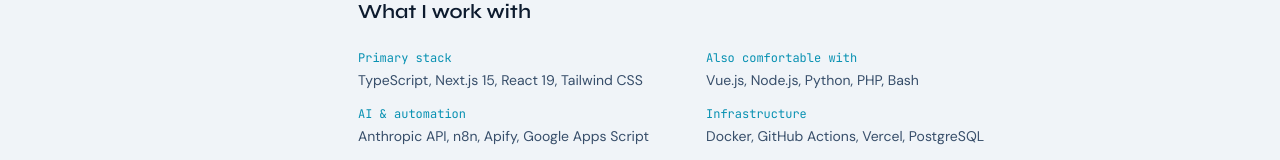
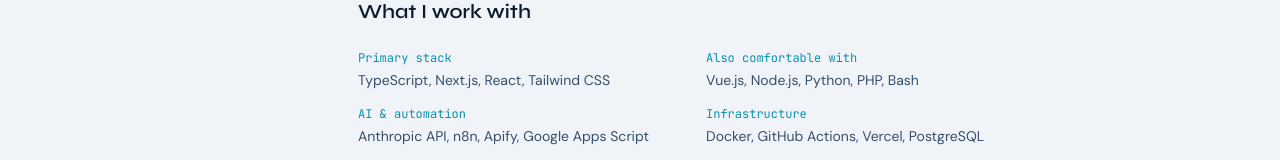
Before and after one commit to mojoro/john-moorman-portfolio, a Next.js app: page /about in a window 1280 px wide. Shown: the part 1135-1295 px from the top of the page. Built offline with nearby package versions, Linux system fonts and the light colour scheme.

Commit message:
Drop version numbers from user-facing content

```diff
--- a/app/about/page.tsx
+++ b/app/about/page.tsx
@@ -96,7 +96,7 @@ export default function AboutPage() {
           {[
             {
               label: "Primary stack",
-              items: "TypeScript, Next.js 15, React 19, Tailwind CSS",
+              items: "TypeScript, Next.js, React, Tailwind CSS",
             },
             {
               label: "Also comfortable with",
--- a/app/page.tsx
+++ b/app/page.tsx
@@ -8,7 +8,7 @@ import { ContactForm } from "@/components/contact-form"
 const SKILLS = [
   {
     category: "Primary",
-    items: ["TypeScript", "JavaScript (ES6+)", "Next.js 15", "React 19", "Tailwind CSS"],
+    items: ["TypeScript", "JavaScript (ES6+)", "Next.js", "React", "Tailwind CSS"],
   },
   {
     category: "Also Proficient",
--- a/app/resume/page.tsx
+++ b/app/resume/page.tsx
@@ -39,7 +39,7 @@ const EXPERIENCE = [
 ]
 
 const SKILLS = [
-  { label: "Primary", value: "TypeScript, JavaScript (ES6+), Next.js 15, React 19, Tailwind CSS" },
+  { label: "Primary", value: "TypeScript, JavaScript (ES6+), Next.js, React, Tailwind CSS" },
   { label: "Also proficient", value: "Vue.js, Nuxt, Node.js, Python, PHP, Bash" },
   { label: "Backend & DB", value: "REST APIs, Firebase, MongoDB, PostgreSQL, Neon" },
   { label: "DevOps", value: "Docker, CI/CD (GitHub Actions), Vercel, Linux/UNIX" },
--- a/content/work/portfolio-site.mdx
+++ b/content/work/portfolio-site.mdx
@@ -1,8 +1,8 @@
 ---
 title: "Portfolio Site"
 date: "2026-03-04"
-description: "This site, rebuilt from flat HTML to Next.js 15 with an AI chatbot, MDX content pipeline, and streaming Anthropic integration. 95+ Lighthouse score."
-tags: ["Next.js 15", "TypeScript", "Tailwind CSS v4", "Anthropic API", "Framer Motion"]
+description: "This site, rebuilt from flat HTML to Next.js with an AI chatbot, MDX content pipeline, and streaming Anthropic integration. 95+ Lighthouse score."
+tags: ["Next.js", "TypeScript", "Tailwind CSS", "Anthropic API", "Framer Motion"]
 ---
 
 ## Why Rebuild
--- a/lib/chatbot-prompt.ts
+++ b/lib/chatbot-prompt.ts
@@ -25,10 +25,10 @@ Freelance Software Engineer (2025-Present):
 - 1,000+ monthly active users across deployed applications
 
 CURRENT PROJECT:
-John is currently doing a "10 projects in 10 weeks" challenge from a mentor. Building and shipping one project every week. Week 1 was the Real Estate AI Pipeline. Week 2 was this portfolio site rebuild (Next.js 15, TypeScript, AI chatbot). The challenge runs through May 2026. This shows his commitment to rapid shipping and continuous learning.
+John is currently doing a "10 projects in 10 weeks" challenge from a mentor. Building and shipping one project every week. Week 1 was the Real Estate AI Pipeline. Week 2 was this portfolio site rebuild (Next.js, TypeScript, AI chatbot). The challenge runs through May 2026. This shows his commitment to rapid shipping and continuous learning.
 
 TECHNICAL SKILLS:
-Primary: TypeScript, JavaScript (ES6+), Next.js 15, React 19, Tailwind CSS
+Primary: TypeScript, JavaScript (ES6+), Next.js, React, Tailwind CSS
 Also proficient: Vue.js, Nuxt, Node.js, Python, PHP, Bash
 Backend/DB: Node.js, REST APIs, Firebase, MongoDB, PostgreSQL
 DevOps: Docker, CI/CD (GitHub Actions), Vercel, Linux/UNIX
```
